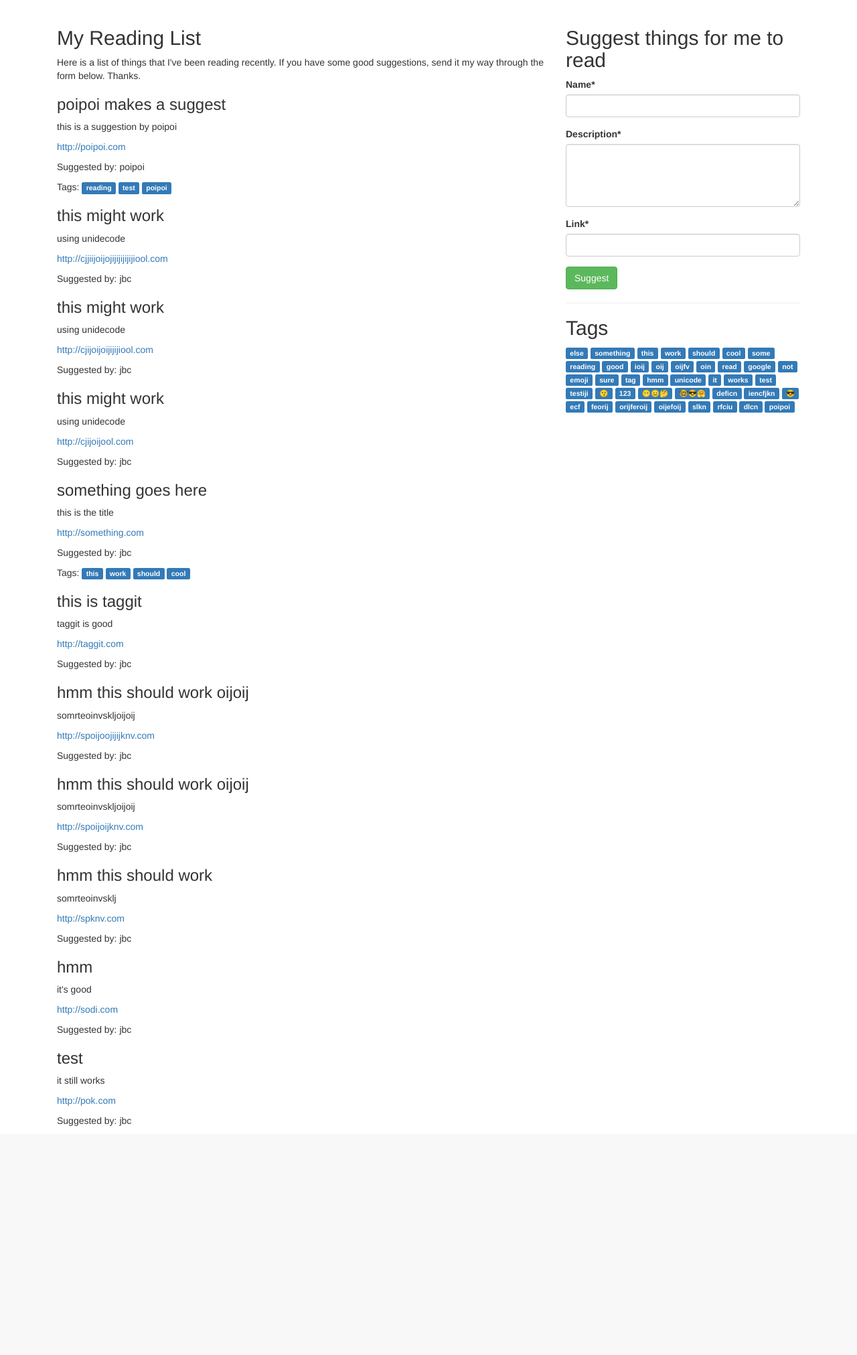
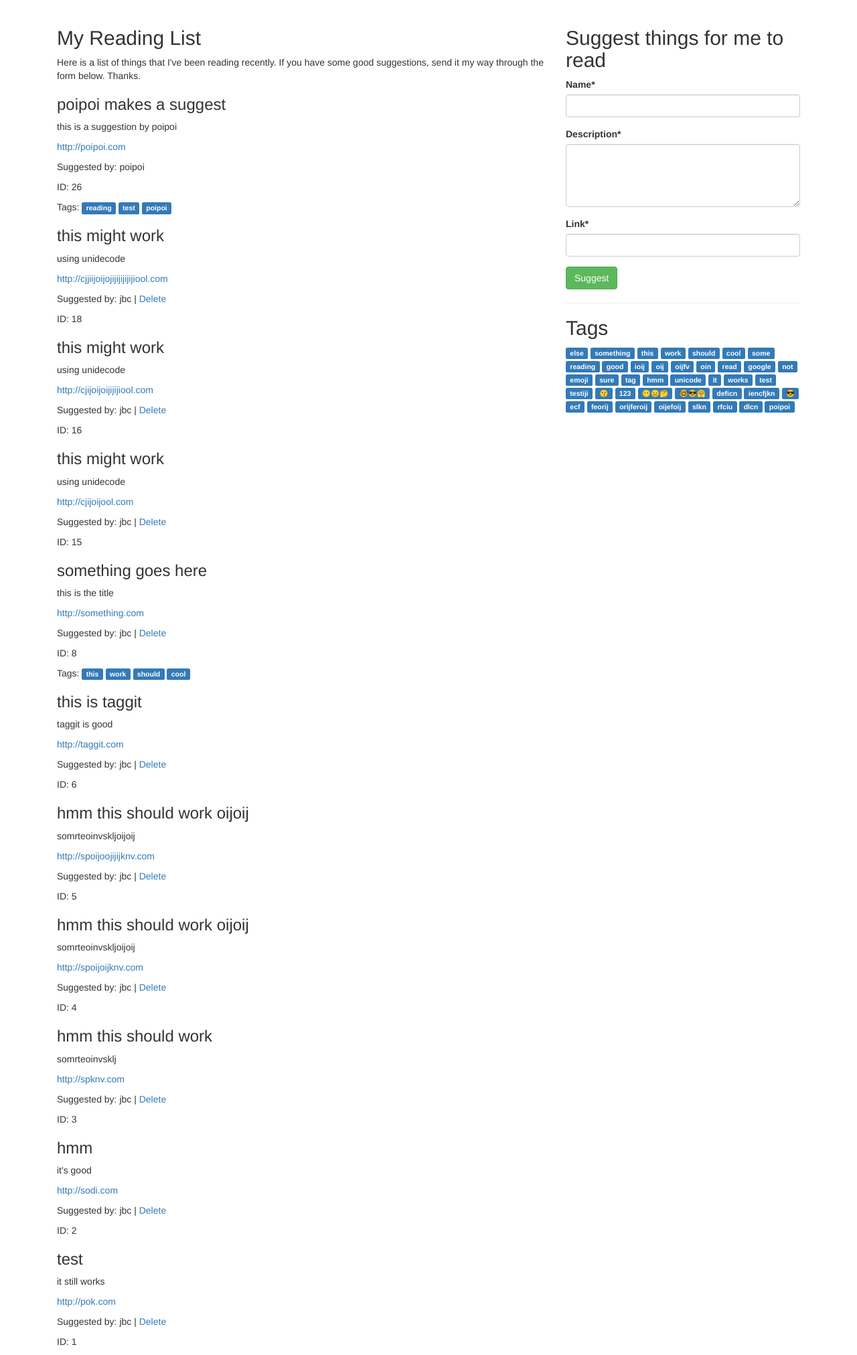
Before and after one commit to briancaffey/briancaffey.com, a Django app: page /reading-list/ in a window 1280 px wide. Shown: the part 51-2074 px from the top of the page at 67% size. Before the commit the page ends 1732 px from the top, so only its background shows below. Run offline with Django 3.2, Linux system fonts and the light colour scheme; a user stored in the database is signed in; data comes from the database, SQL or seed files in the repository; both versions use the stored data as it was after the commit; parts of the project's set-up code (start-up, migrations or seed data) failed here and were passed over; some libraries are stand-ins or nearby versions.

Commit message:
added delete reading list item modal

```diff
--- a/readinglist/templates/readinglist/reading_list.html
+++ b/readinglist/templates/readinglist/reading_list.html
@@ -4,6 +4,11 @@
 <div class="col-md-8">
 <h2>My Reading List</h2>
 <p>Here is a list of things that I've been reading recently. If you have some good suggestions, send it my way through the form below. Thanks.</p>
+
+
+
+
+
 
 
 {% for item in reading_list %}
@@ -13,7 +18,8 @@
 
 <p>{{ item.description }}</p>
 <p><a href="{{ item.link }}">{{ item.link }}</a></p>
-<p>Suggested by: {{ item.user }}</p>
+<p>Suggested by: {{ item.user }}{% if item.user == user %} | <a type="button" href="#delete" data-toggle="modal" data-target="#myModal">Delete</a>{% endif %}</p>
+<p>ID: {{ item.id }}</p>
 {% if item.tags.count > 0 %}
 <p>Tags:
 {% for tag in item.tags.all %}
@@ -22,6 +28,35 @@
 
 {% endfor %}
 </p>
+
+<!-- <p><a class="btn btn-danger" href="{% url 'reading-list:delete' pk=item.pk %}">Delete</a></p> -->
+
+
+
+  <!-- Modal -->
+  <div class="modal fade" id="myModal" role="dialog">
+    <div class="modal-dialog">
+
+      <!-- Modal content-->
+      <div class="modal-content">
+        <div class="modal-header">
+          <button type="button" class="close" data-dismiss="modal">&times;</button>
+          <h4 class="modal-title">Are you sure you want to delete "{{ item.name }}"?</h4>
+        </div>
+        <div class="modal-body">
+          <p>This will delete your reading suggestion.</p>
+        </div>
+        <div class="modal-footer">
+          <a class="btn btn-danger" href="{% url 'reading-list:delete' pk=item.pk %}">Delete</a>
+          <button type="button" class="btn btn-default" data-dismiss="modal">Close</button>
+        </div>
+      </div>
+
+    </div>
+  </div>
+
+
+
 {% endif %}
 {% endfor %}
 </p>
--- a/readinglist/urls.py
+++ b/readinglist/urls.py
@@ -3,6 +3,7 @@ from .views import (
     reading_list,
     tag_view,
     all_tags,
+    delete,
 
 )
 
@@ -12,6 +13,8 @@ urlpatterns = [
     url(r'^$', reading_list, name="list"),
     url(r'^tags/$', all_tags, name='all-tags'),
     url(r'^tags/(?P<slug>.+)/$', tag_view, name='tag-view'),
+    url(r'^(?P<pk>[0-9]+)/delete/$', delete, name='delete'),
+
 
 
 ]
--- a/readinglist/views.py
+++ b/readinglist/views.py
@@ -6,9 +6,20 @@ from django.contrib import messages
 from django.shortcuts import get_object_or_404
 from taggit.models import Tag
 import unidecode
+from django.contrib import messages
 
 
 # Create your views here.
+
+def delete(request, pk):
+    obj = ReadingMaterial.objects.get(pk=pk)
+    if request.user == obj.user:
+        obj.delete()
+        return redirect('reading-list:list')
+    else:
+        messages.success(request, "You don't have permission to delete this.")
+        return redirect('reading-list:list')
+
 
 def all_tags(request):
     tags = Tag.objects.all()
@@ -59,17 +70,21 @@ def reading_list(request):
 
     return render(request, 'readinglist/reading_list.html', context)
 
-def delete_reading(request, slug):
-
-    obj = get_object_or_404(ReadingMaterial, slug=slug)
-
-    if request.method == "POST":
-        obj.delete()
-        return redirect('reading-list:list')
-
-    context = {
-        "item":obj,
-    }
-
-
-    return render(request, 'readinglist/confirm_delete.html', context)
+# def delete_reading(request, slug):
+#
+#     obj = get_object_or_404(ReadingMaterial, slug=slug)
+#
+#     if request.method == "POST":
+#         if request.user == obj.user:
+#             obj.delete()
+#             return redirect('reading-list:list')
+#         else:
+#             messages.success(request, "You don't have permission to delete this.")
+#             return redirect('reading-list:list')
+#
+#     context = {
+#         "item":obj,
+#     }
+#
+#
+#     return render(request, 'readinglist/confirm_delete.html', context)
```
Also changed, not shown: db.sqlite3.
